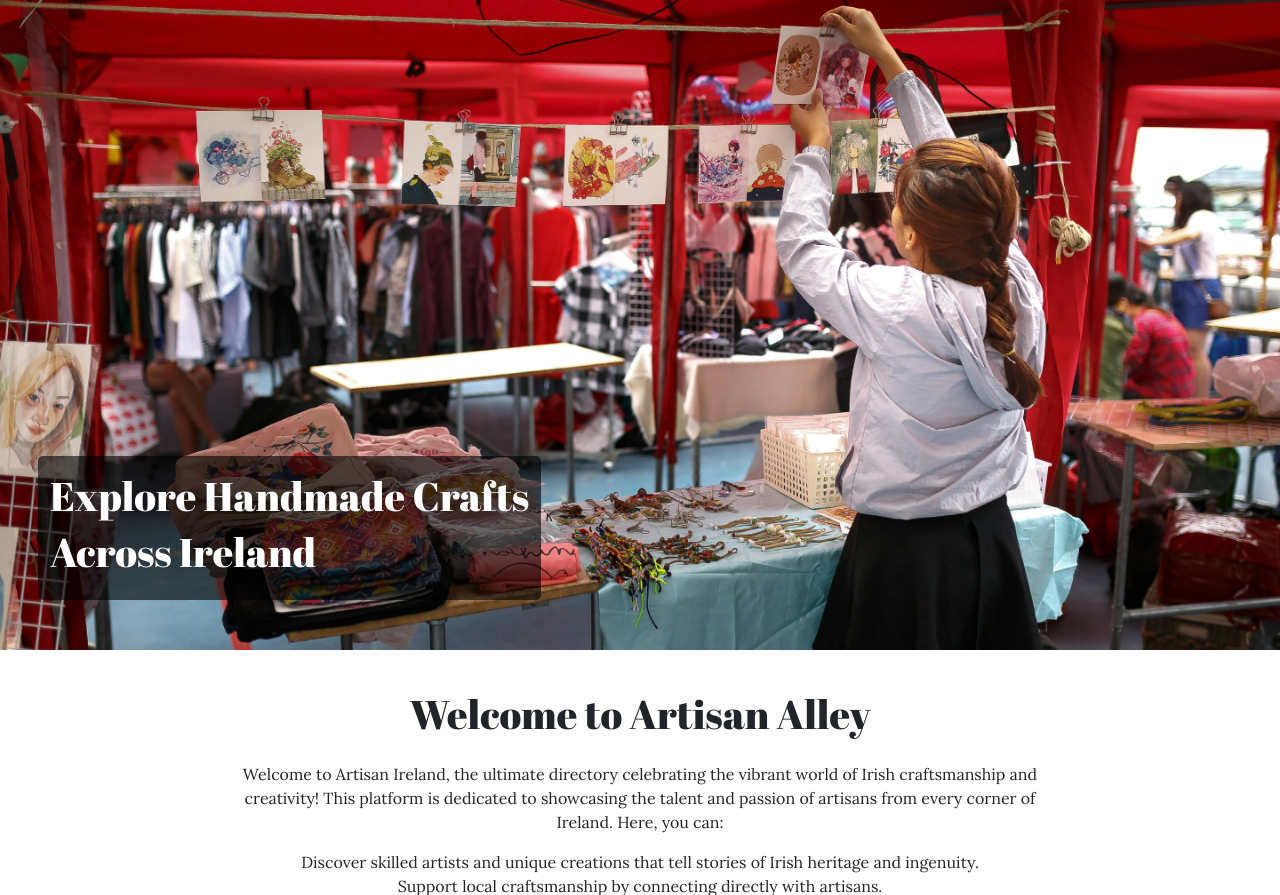
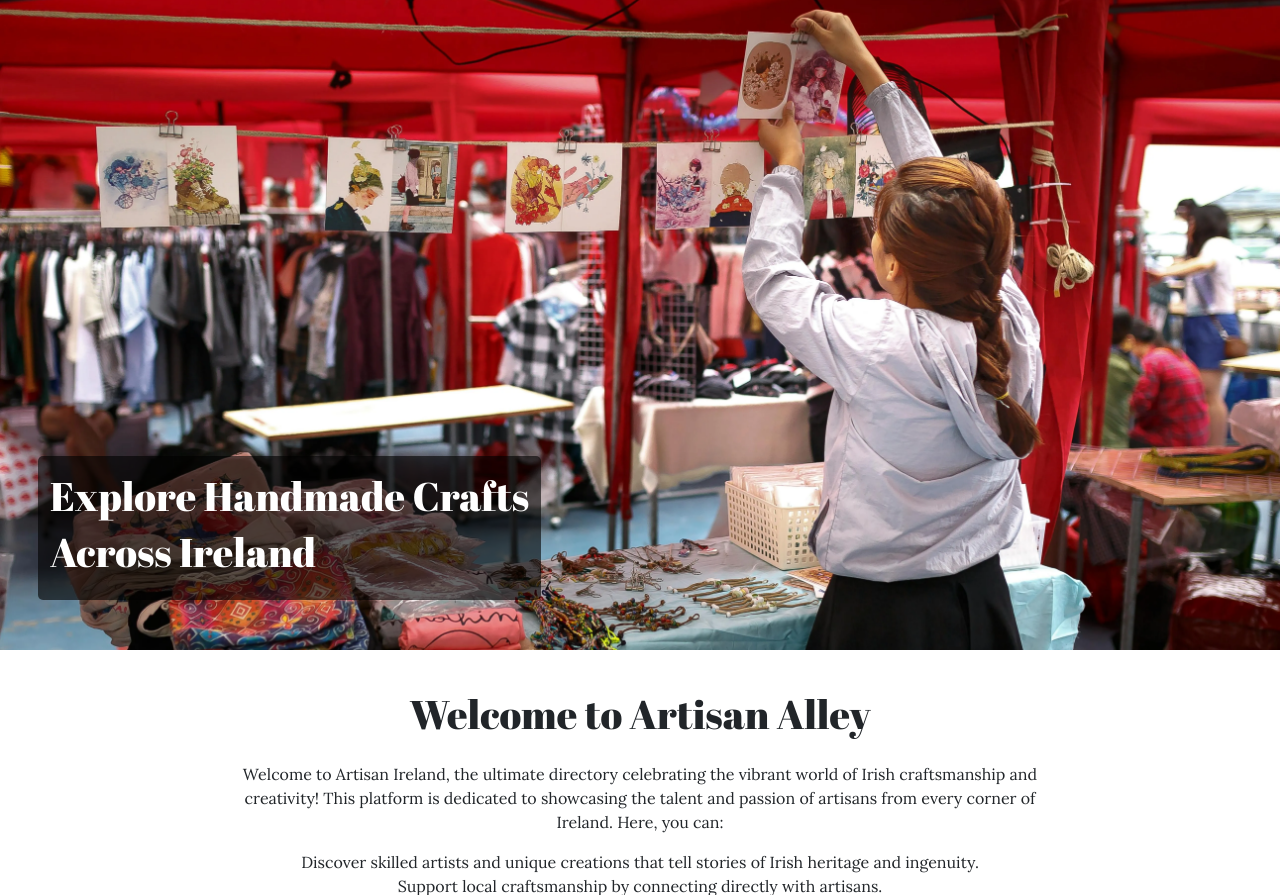
Before and after one commit to hennasingh/ArtisanAlley, a Django app: page / in a window 1280 px wide. Shown: the part 77-972 px from the top of the page. Run offline with Django 4.2, Linux system fonts and the light colour scheme; data that the repository does not hold is empty; some libraries are stand-ins or nearby versions.

Commit message:
Edit image size for hero image for lighthouse testing

```diff
--- a/static/styles/main.css
+++ b/static/styles/main.css
@@ -56,7 +56,7 @@ h6 {
 
 /* Hero section - Artworks Page */
 #hero-image {
-  background-image: url(/static/images/hero-image.webp);
+  background-image: url(/static/images/hero_imageResized.webp);
   background-repeat: no-repeat;
   background-position: left;
   background-size: cover;
```
Also changed, not shown: static/images/hero_imageResized.webp (added).
